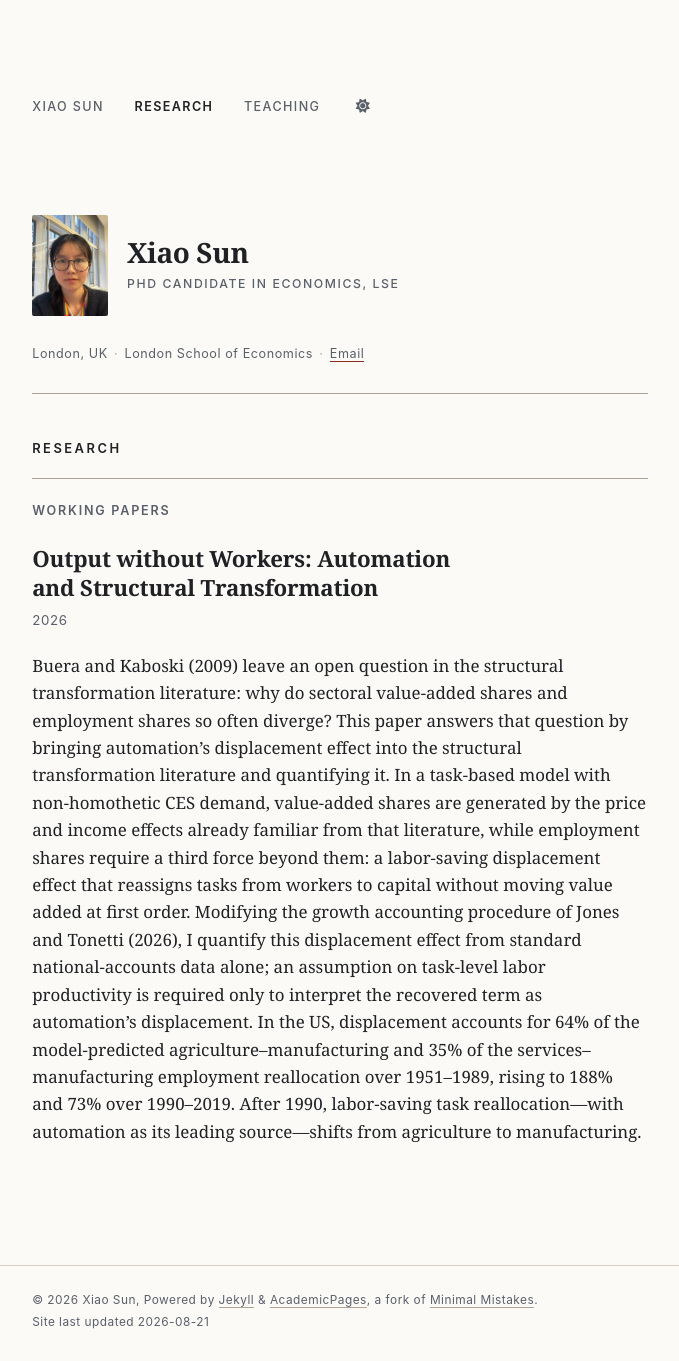
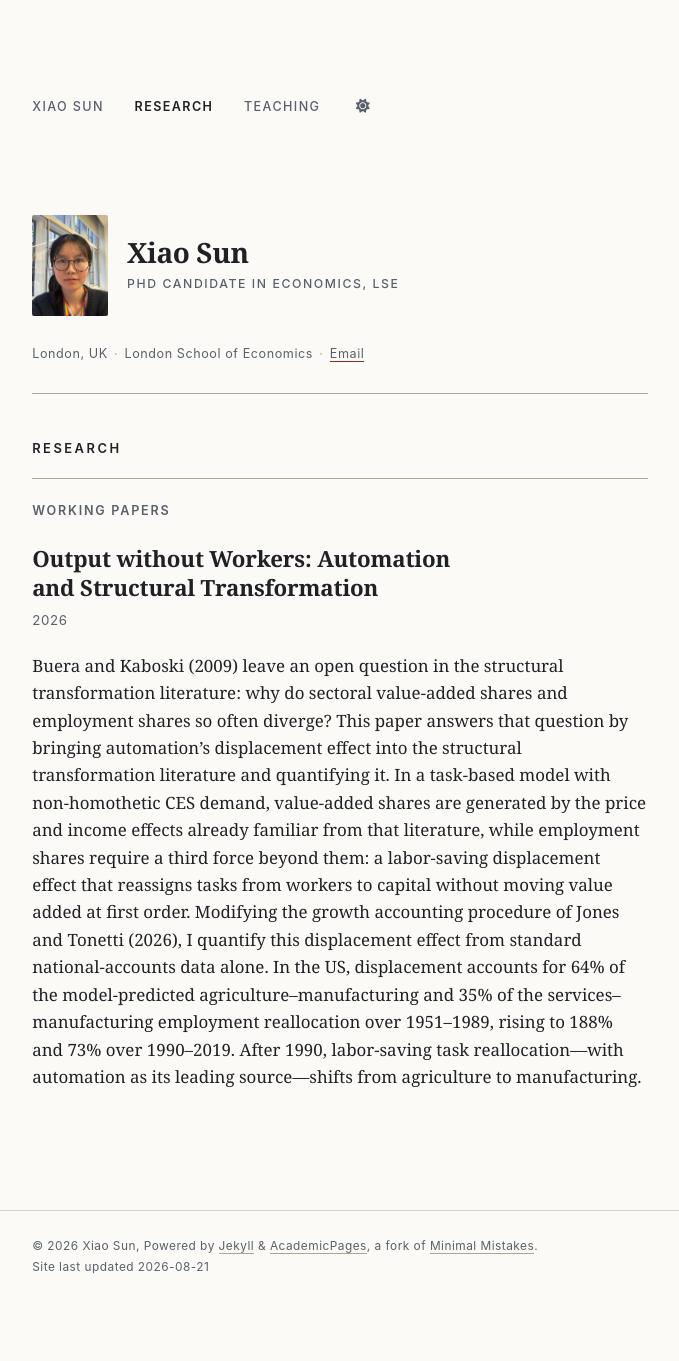
Before and after one commit to xiaosunmacroeconomics/xiaosunmacroeconomics.github.io, a Jekyll site: the page built from _pages/publications.md, in a window 1280 px wide. Shown: the whole page, without its empty margins (300-979 px from the left). Built offline with Jekyll 4.4.1, drawn with Linux system fonts in a browser that asks for light colours; a script bundle is joined from its source files by our own code; library files that are not in the unit come from our copies; after the commit the page ends 1306 px from its top, so only the background shows below that.

Commit message:
Drop the task-level productivity caveat from the abstract
Removes "an assumption on task-level labor productivity is required only
to interpret the recovered term as automation's displacement", at the
author's request. The semicolon that joined it closes to a full stop, so
the quantification sentence now ends at "standard national-accounts data
alone."

Note that the sentence is still present in the CV, so the two now differ
on this point.

All remaining quantitative claims are untouched and still match the CV
character for character.

```diff
--- a/_pages/publications.md
+++ b/_pages/publications.md
@@ -12,4 +12,4 @@
 2026
 {: .entry-meta}
 
-Buera and Kaboski (2009) leave an open question in the structural transformation literature: why do sectoral value-added shares and employment shares so often diverge? This paper answers that question by bringing automation's displacement effect into the structural transformation literature and quantifying it. In a task-based model with non-homothetic CES demand, value-added shares are generated by the price and income effects already familiar from that literature, while employment shares require a third force beyond them: a labor-saving displacement effect that reassigns tasks from workers to capital without moving value added at first order. Modifying the growth accounting procedure of Jones and Tonetti (2026), I quantify this displacement effect from standard national-accounts data alone; an assumption on task-level labor productivity is required only to interpret the recovered term as automation's displacement. In the US, displacement accounts for 64% of the model-predicted agriculture–manufacturing and 35% of the services–manufacturing employment reallocation over 1951–1989, rising to 188% and 73% over 1990–2019. After 1990, labor-saving task reallocation—with automation as its leading source—shifts from agriculture to manufacturing.
+Buera and Kaboski (2009) leave an open question in the structural transformation literature: why do sectoral value-added shares and employment shares so often diverge? This paper answers that question by bringing automation's displacement effect into the structural transformation literature and quantifying it. In a task-based model with non-homothetic CES demand, value-added shares are generated by the price and income effects already familiar from that literature, while employment shares require a third force beyond them: a labor-saving displacement effect that reassigns tasks from workers to capital without moving value added at first order. Modifying the growth accounting procedure of Jones and Tonetti (2026), I quantify this displacement effect from standard national-accounts data alone. In the US, displacement accounts for 64% of the model-predicted agriculture–manufacturing and 35% of the services–manufacturing employment reallocation over 1951–1989, rising to 188% and 73% over 1990–2019. After 1990, labor-saving task reallocation—with automation as its leading source—shifts from agriculture to manufacturing.
```
